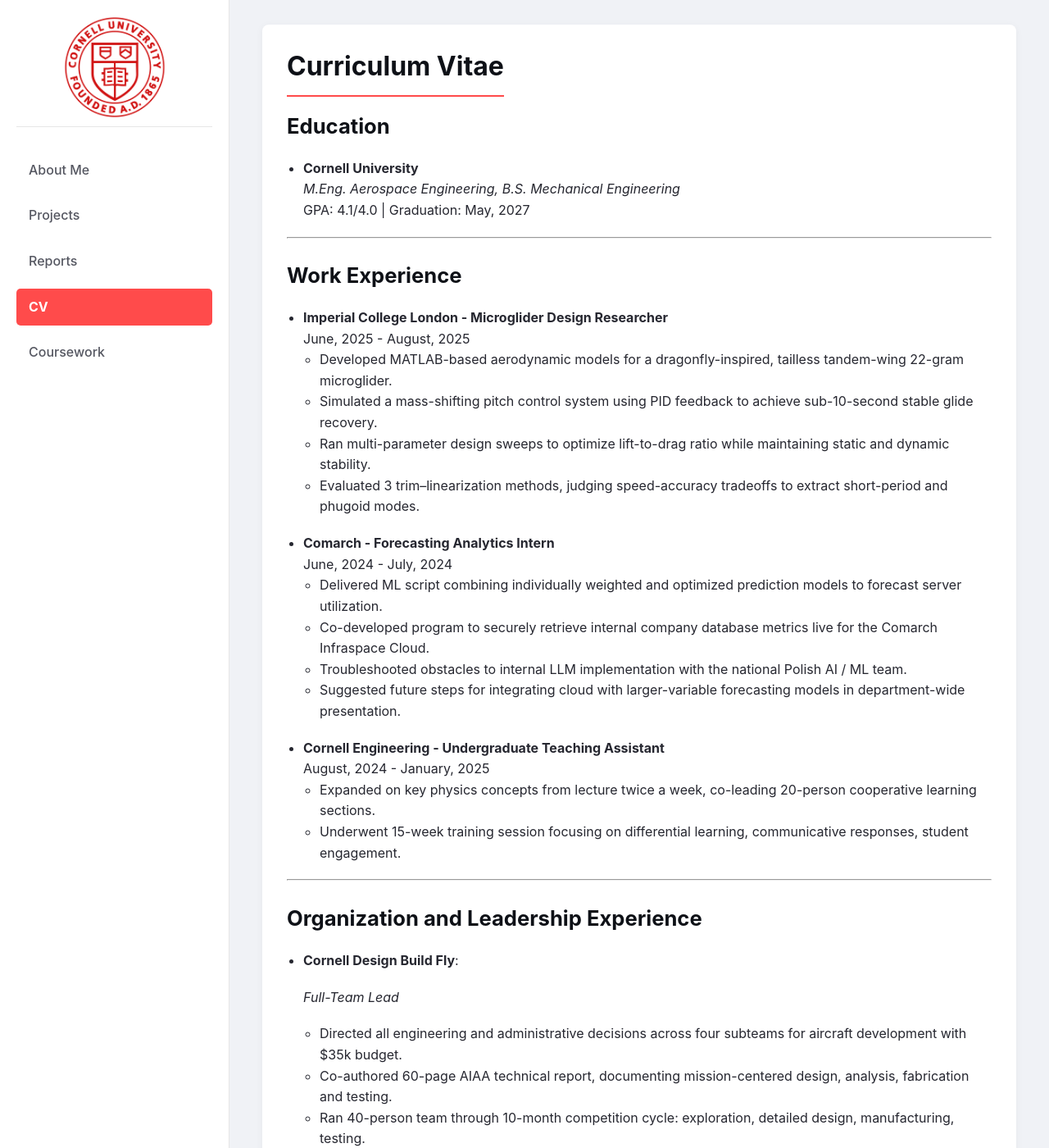
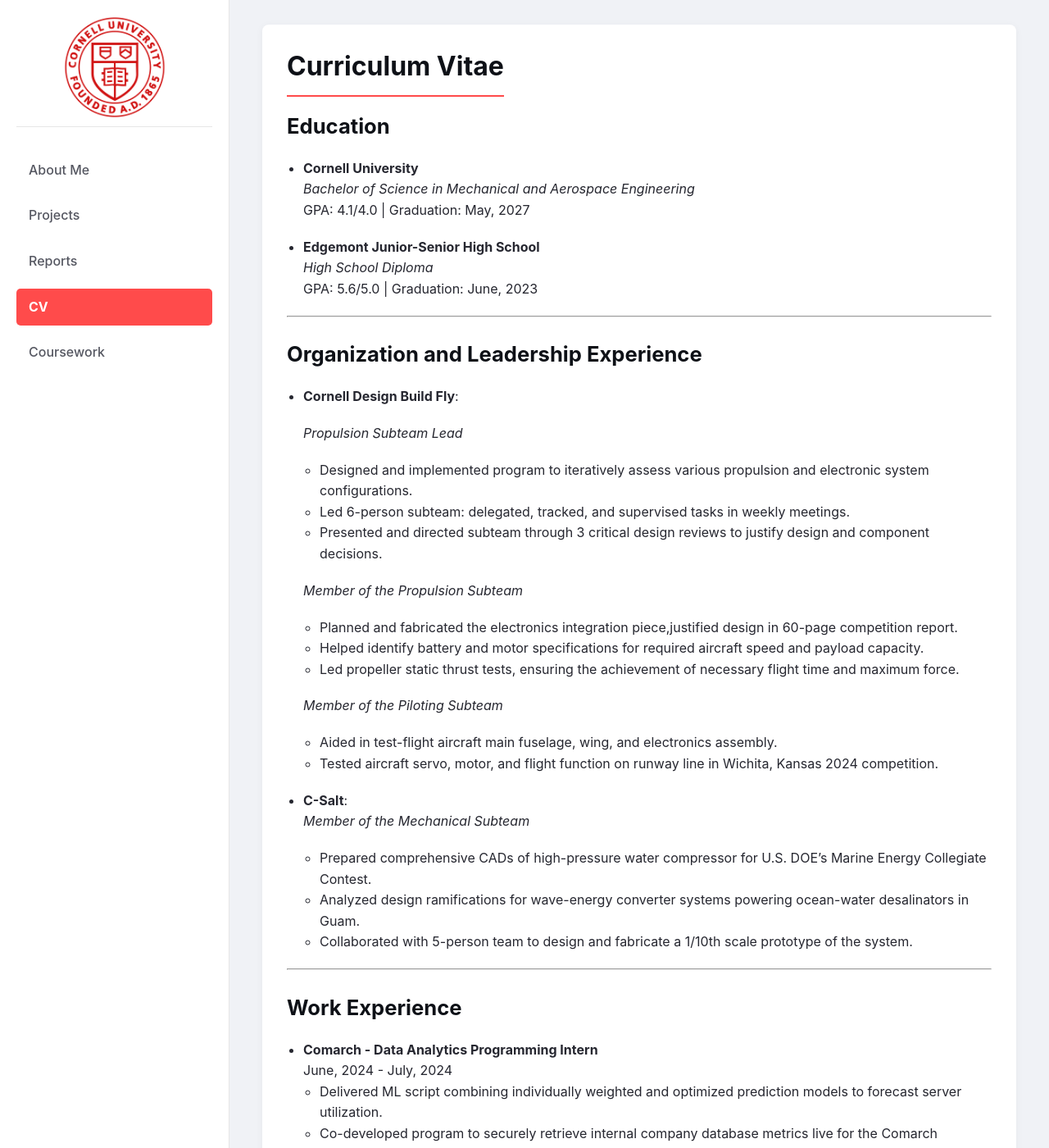
Before and after one commit to Ubilot3000/Kasper-Atkinson-Portfolio, a Jekyll site: the page built from cv.md, in a window 1280 px wide and 1400 px high. Shown: the whole window at 82% size. Built offline with Jekyll 4.4.1, drawn with Linux system fonts in a browser that asks for light colours; some of the changed text lies outside the part shown.

```diff
--- a/cv.md
+++ b/cv.md
@@ -6,22 +6,45 @@ permalink: /cv/
 
 ## Education
   - **Cornell University**
-    *M.Eng. Aerospace Engineering, B.S. Mechanical Engineering*
+    *Bachelor of Science in Mechanical and Aerospace Engineering*
     GPA: 4.1/4.0 | Graduation: May, 2027
 
----
+  - **Edgemont Junior-Senior High School**
+    *High School Diploma*
+    GPA: 5.6/5.0 | Graduation: June, 2023
+
+
+  ---
+
+## Organization and Leadership Experience
+
+  - **Cornell Design Build Fly**:
+
+    *Propulsion Subteam Lead*
+    - Designed and implemented program to iteratively assess various propulsion and electronic system configurations.
+    - Led 6-person subteam: delegated, tracked, and supervised tasks in weekly meetings.
+    - Presented and directed subteam through 3 critical design reviews to justify design and component decisions.
+
+    *Member of the Propulsion Subteam*
+    - Planned and fabricated the electronics integration piece,justified design in 60-page competition report.
+    - Helped identify battery and motor specifications for required aircraft speed and payload capacity.
+    - Led propeller static thrust tests, ensuring the achievement of necessary flight time and maximum force.
+
+    *Member of the Piloting Subteam*
+    - Aided in test-flight aircraft main fuselage, wing, and electronics assembly.
+    - Tested aircraft servo, motor, and flight function on runway line in Wichita, Kansas 2024 competition.
+
+  - **C-Salt**:
+  *Member of the Mechanical Subteam*
+    - Prepared comprehensive CADs of high-pressure water compressor for U.S. DOE's Marine Energy Collegiate Contest.
+    - Analyzed design ramifications for wave-energy converter systems powering ocean-water desalinators in Guam.
+    - Collaborated with 5-person team to design and fabricate a 1/10th scale prototype of the system.
+
+  ---
 
 ## Work Experience
 
-  - **Imperial College London - Microglider Design Researcher**
-    June, 2025 - August, 2025
-    - Developed MATLAB-based aerodynamic models for a dragonfly-inspired, tailless tandem-wing 22-gram microglider.
-    - Simulated a mass-shifting pitch control system using PID feedback to achieve sub-10-second stable glide recovery.
-    - Ran multi-parameter design sweeps to optimize lift-to-drag ratio while maintaining static and dynamic stability.
-    - Evaluated 3 trim–linearization methods, judging speed-accuracy tradeoffs to extract short-period and phugoid modes.
-
-
-  - **Comarch - Forecasting Analytics Intern**
+  - **Comarch - Data Analytics Programming Intern**
     June, 2024 - July, 2024
     - Delivered ML script combining individually weighted and optimized prediction models to forecast server utilization.
     - Co-developed program to securely retrieve internal company database metrics live for the Comarch Infraspace Cloud.
@@ -33,40 +56,13 @@ permalink: /cv/
     - Expanded on key physics concepts from lecture twice a week, co-leading 20-person cooperative learning sections.
     - Underwent 15-week training session focusing on differential learning, communicative responses, student engagement.
 
-  ---
-
-## Organization and Leadership Experience
-
-  - **Cornell Design Build Fly**:
-
-    *Full-Team Lead*
-    - Directed all engineering and administrative decisions across four subteams for aircraft development with $35k budget.
-    - Co-authored 60-page AIAA technical report, documenting mission-centered design, analysis, fabrication and testing.
-    - Ran 40-person team through 10-month competition cycle: exploration, detailed design, manufacturing, testing.
-
-
-    *Propulsion Subteam Lead*
-    - Designed and implemented program to iteratively assess various propulsion and electronic system configurations.
-    - Led 6-person subteam: delegated, tracked, and supervised tasks in weekly meetings.
-    - Presented and directed subteam through 3 critical design reviews to justify design and component decisions.
-
-    *Member of the Propulsion Subteam*
-    - Planned and fabricated the electronics integration piece, justified design in 60-page competition report scoring 21st.
-    - Led propeller static thrust tests, ensuring flight function on runway line in Wichita, Kansas 2024 competition.
-
-
-  - **C-Salt**:
-  *Member of the Mechanical Subteam*
-    - Co-founded wave-energy student team; grew to 20 members competing in DOE’s Marine Energy Collegiate Contest.
-    - Prepared comprehensive CADs of high-pressure water piston compressor for ocean-water desalination in Guam.
 
 
   ---
-
 ## Skills
   - Programming: Python, MATLAB, Java
-  - Software: SolidWorks, Fusion360, ANSYS Fluent, XFLR5, XFoil
-  - Manufacturing: Machine-Shop Trained, 3D Printing
+  - Software: SolidWorks, Fusion360, ANSYS
+  -
 
 ## Languages
   - English (C2)
@@ -75,7 +71,7 @@ permalink: /cv/
   - German (B1)
 
   <div class="resume-download">
-    <a href="{{ site.baseurl }}\assets\files\KasperAtkinson_CV.pdf" class="download-button" download>
+    <a href="{{ site.baseurl }}/assets/files/IROP_CV.pdf" class="download-button" download>
         Download Resume (PDF)
     </a>
   </div>
```
Also changed, not shown: _projects/dragonfly-microglider.md (+1 -1 lines), _projects/scoring.md (+7 -11 lines), coursework.md (+1 -1 lines), reports.md (+1 -1 lines), assets/images/GA_convergence.jpg (deleted), assets/images/dragonfly_cad.png (deleted), assets/images/flight_equlibrium.png (deleted), assets/images/mission_plan.png (deleted), assets/images/motor_interp.png (deleted), assets/images/propeller_predicted.png (deleted), assets/images/sensitivity.png (deleted), 3 other files.
